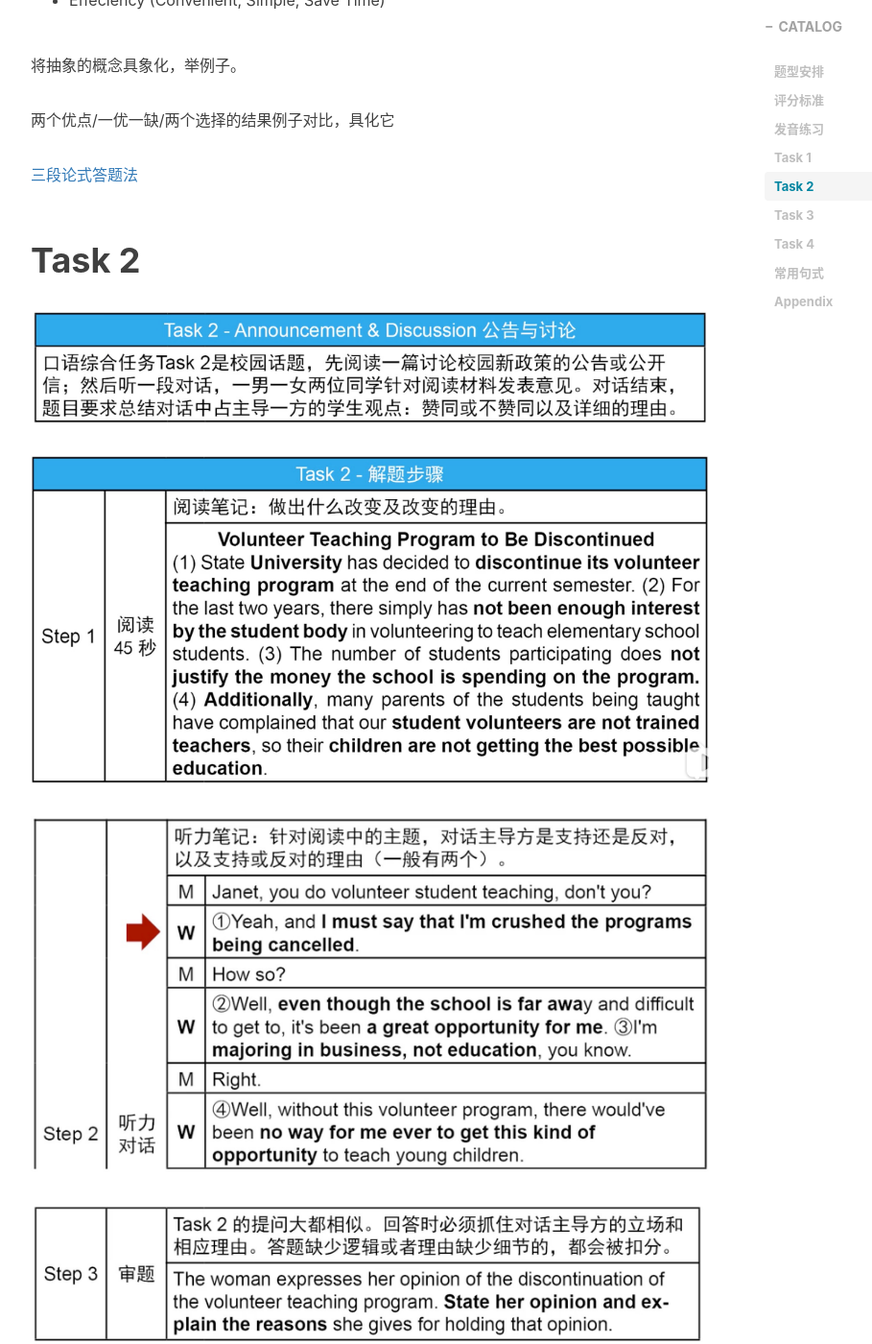
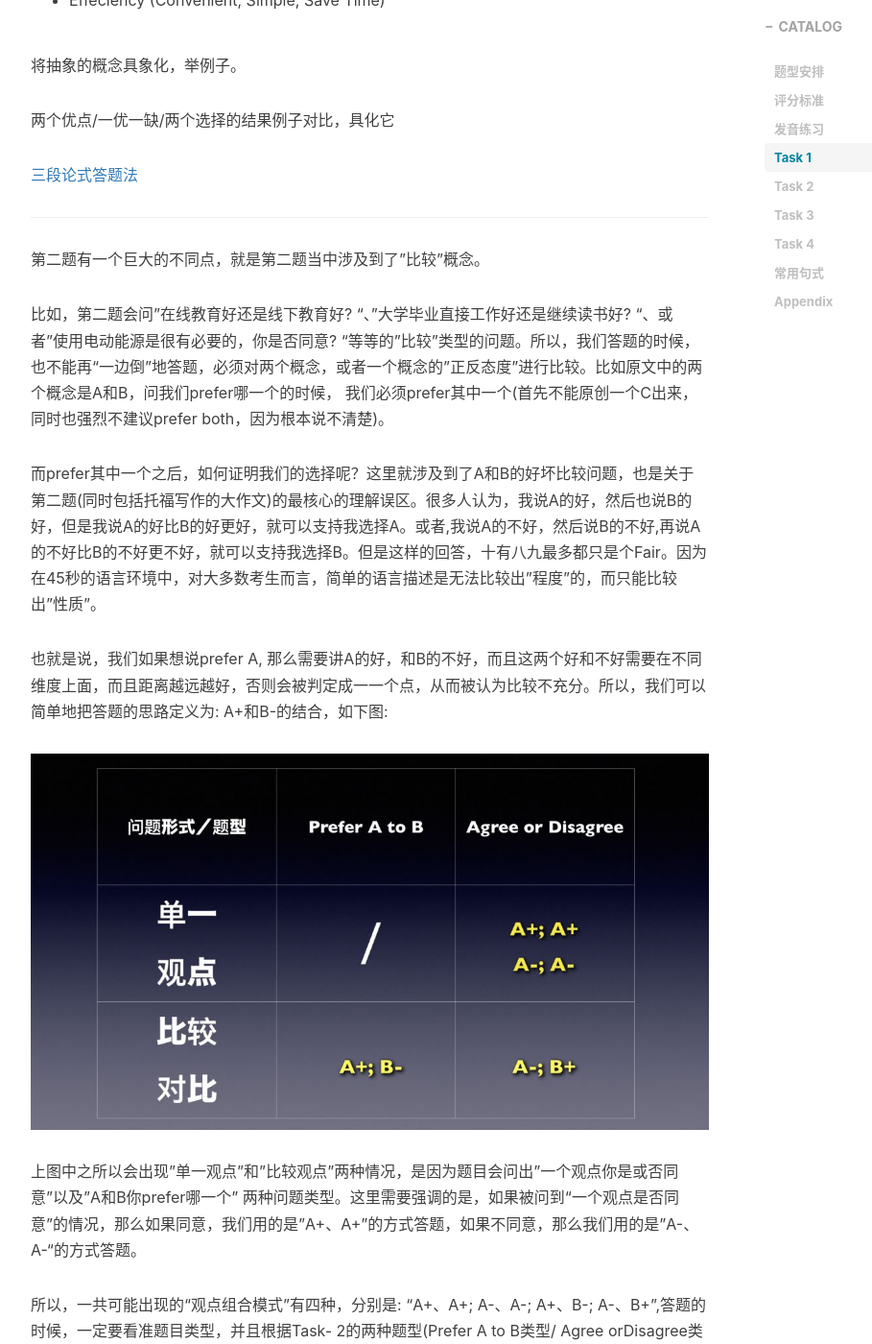
Before and after one commit to MessiahChen/MessiahChen.github.io, a Jekyll site: the page built from _posts/2020-07-20-TOEFL-Speaking.markdown, in a window 1280 px wide and 1400 px high, scrolled down 6072 px. Shown: the whole window at 96% size, without its empty margins (233-1142 px from the left). Built offline with Jekyll 4.4.1, drawn with Linux system fonts in a browser that asks for light colours; nearby versions of some CDN libraries; comment, search, counter and statistics services are not loaded; some of the changed text lies outside the part shown.

Commit message:
update speaking

```diff
--- a/_posts/2020-07-20-TOEFL-Speaking.markdown
+++ b/_posts/2020-07-20-TOEFL-Speaking.markdown
@@ -100,7 +100,29 @@ tags:
 
 [三段论式答题法](https://zhuanlan.zhihu.com/p/130225497)
 
+---
 
+第二题有一个巨大的不同点，就是第二题当中涉及到了"比较"概念。
+
+比如，第二题会问"在线教育好还是线下教育好? "、"大学毕业直接工作好还是继续读书好? "、或者"使用电动能源是很有必要的，你是否同意? "等等的”比较"类型的问题。所以，我们答题的时候，也不能再“一边倒”地答题，必须对两个概念，或者一个概念的"正反态度"进行比较。比如原文中的两个概念是A和B，问我们prefer哪一个的时候， 我们必须prefer其中一个(首先不能原创一个C出来，同时也强烈不建议prefer both，因为根本说不清楚)。
+
+而prefer其中一个之后，如何证明我们的选择呢？这里就涉及到了A和B的好坏比较问题，也是关于第二题(同时包括托福写作的大作文)的最核心的理解误区。很多人认为，我说A的好，然后也说B的好，但是我说A的好比B的好更好，就可以支持我选择A。或者,我说A的不好，然后说B的不好,再说A的不好比B的不好更不好，就可以支持我选择B。但是这样的回答，十有八九最多都只是个Fair。因为在45秒的语言环境中，对大多数考生而言，简单的语言描述是无法比较出"程度"的，而只能比较出"性质"。
+
+也就是说，我们如果想说prefer A, 那么需要讲A的好，和B的不好，而且这两个好和不好需要在不同维度上面，而且距离越远越好，否则会被判定成一一个点，从而被认为比较不充分。所以，我们可以简单地把答题的思路定义为: A+和B-的结合，如下图:
+
+![img](/img/in-post/post-TOEFL/speaking-30.jpg)
+
+上图中之所以会出现"单一观点"和"比较观点”两种情况，是因为题目会问出”一个观点你是或否同意"以及"A和B你prefer哪一个" 两种问题类型。这里需要强调的是，如果被问到“一个观点是否同意”的情况，那么如果同意，我们用的是"A+、A+"的方式答题，如果不同意，那么我们用的是"A-、A-"的方式答题。
+
+所以，一共可能出现的“观点组合模式"有四种，分别是: "A+、A+; A-、A-; A+、B-; A-、B+",答题的时候，一定要看准题目类型，并且根据Task- 2的两种题型(Prefer A to B类型/ Agree orDisagree类型)选择对应的正确答题方式。现在给出Task- 2的答题模版。
+
+Task-2答题模板(Prefer A to B类型)
+
+![img](/img/in-post/post-TOEFL/speaking-31.jpg)
+
+Task-2答题模板(Agree or Disagree类型)
+
+![img](/img/in-post/post-TOEFL/speaking-32.jpg)
 
 # Task 2
 
```
Also changed, not shown: img/in-post/post-TOEFL/speaking-30.jpg (added), img/in-post/post-TOEFL/speaking-31.jpg (added), img/in-post/post-TOEFL/speaking-32.jpg (added).
